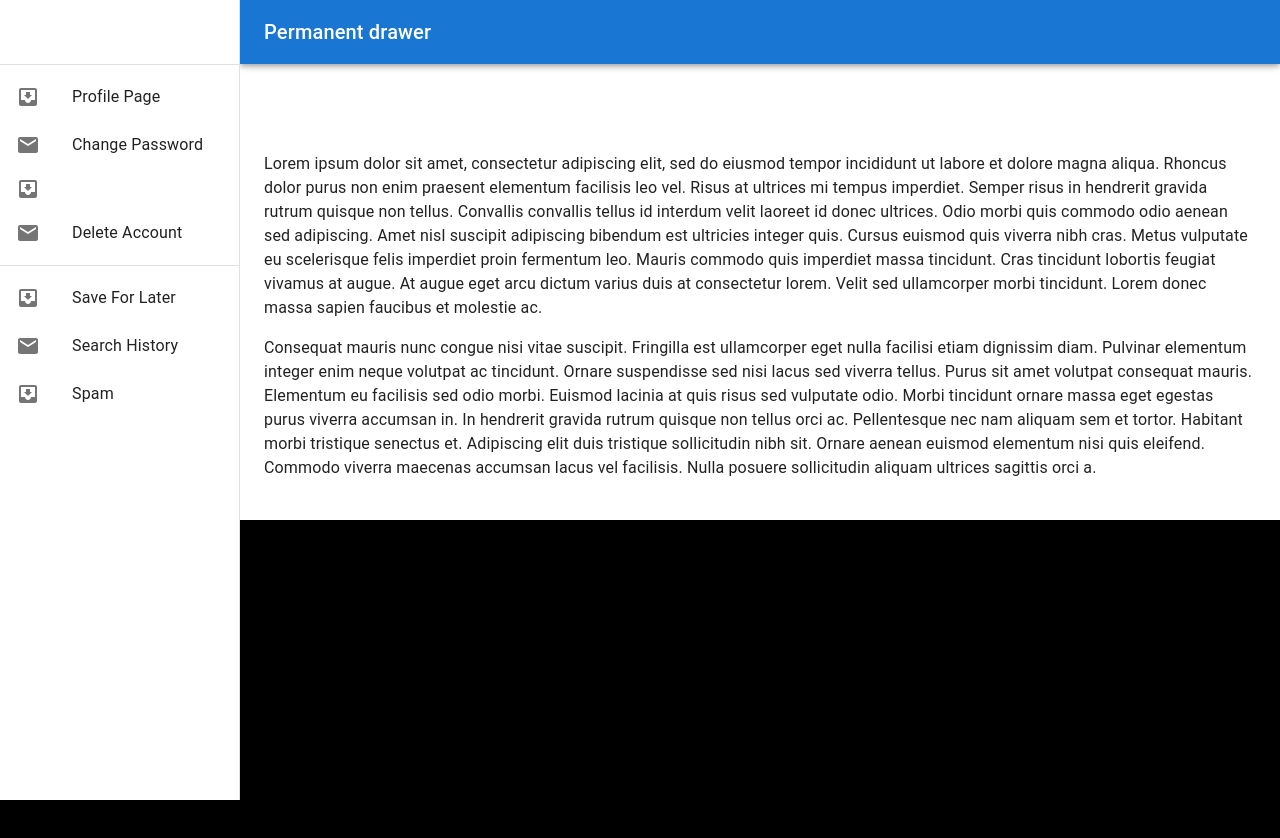
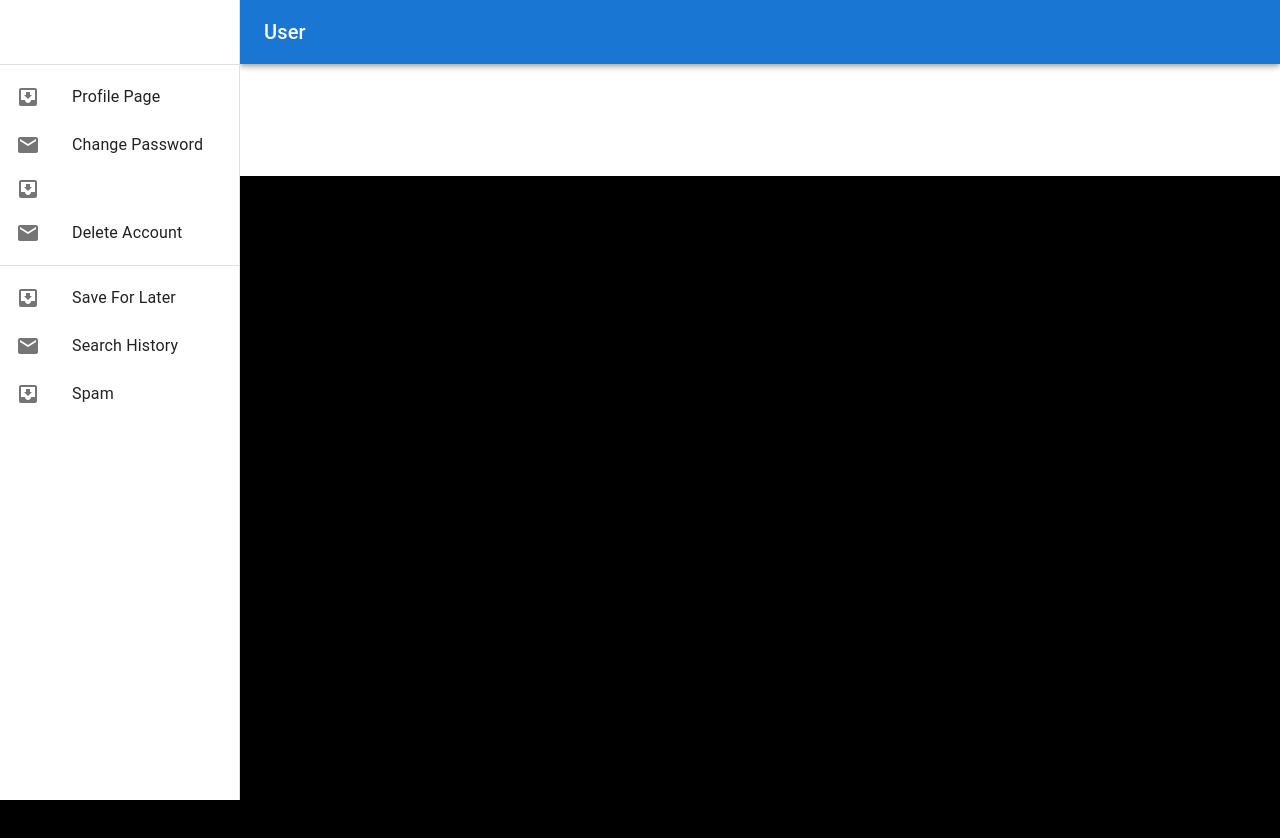
Before and after one commit to richardcolachagua/dream-closet, a React (Create React App) app: page /profilepage in a window 1280 px wide. Shown: the top 838 px of the page. Built offline with nearby package versions, Linux system fonts and the light colour scheme.

Commit message:
"removed typography"

```diff
--- a/src/frontend/Pages/ProfilePage.jsx
+++ b/src/frontend/Pages/ProfilePage.jsx
@@ -35,7 +35,7 @@ export default function PermanentDrawerLeft() {
         >
           <Toolbar>
             <Typography variant="h6" noWrap component="div">
-              Permanent drawer
+              User
             </Typography>
           </Toolbar>
         </AppBar>
@@ -86,36 +86,6 @@ export default function PermanentDrawerLeft() {
           sx={{ flexGrow: 1, bgcolor: "background.default", p: 3 }}
         >
           <Toolbar />
-          <Typography paragraph>
-            Lorem ipsum dolor sit amet, consectetur adipiscing elit, sed do
-            eiusmod tempor incididunt ut labore et dolore magna aliqua. Rhoncus
-            dolor purus non enim praesent elementum facilisis leo vel. Risus at
-            ultrices mi tempus imperdiet. Semper risus in hendrerit gravida
-            rutrum quisque non tellus. Convallis convallis tellus id interdum
-            velit laoreet id donec ultrices. Odio morbi quis commodo odio aenean
-            sed adipiscing. Amet nisl suscipit adipiscing bibendum est ultricies
-            integer quis. Cursus euismod quis viverra nibh cras. Metus vulputate
-            eu scelerisque felis imperdiet proin fermentum leo. Mauris commodo
-            quis imperdiet massa tincidunt. Cras tincidunt lobortis feugiat
-            vivamus at augue. At augue eget arcu dictum varius duis at
-            consectetur lorem. Velit sed ullamcorper morbi tincidunt. Lorem
-            donec massa sapien faucibus et molestie ac.
-          </Typography>
-          <Typography paragraph>
-            Consequat mauris nunc congue nisi vitae suscipit. Fringilla est
-            ullamcorper eget nulla facilisi etiam dignissim diam. Pulvinar
-            elementum integer enim neque volutpat ac tincidunt. Ornare
-            suspendisse sed nisi lacus sed viverra tellus. Purus sit amet
-            volutpat consequat mauris. Elementum eu facilisis sed odio morbi.
-            Euismod lacinia at quis risus sed vulputate odio. Morbi tincidunt
-            ornare massa eget egestas purus viverra accumsan in. In hendrerit
-            gravida rutrum quisque non tellus orci ac. Pellentesque nec nam
-            aliquam sem et tortor. Habitant morbi tristique senectus et.
-            Adipiscing elit duis tristique sollicitudin nibh sit. Ornare aenean
-            euismod elementum nisi quis eleifend. Commodo viverra maecenas
-            accumsan lacus vel facilisis. Nulla posuere sollicitudin aliquam
-            ultrices sagittis orci a.
-          </Typography>
         </Box>
       </Box>
     </>
```
